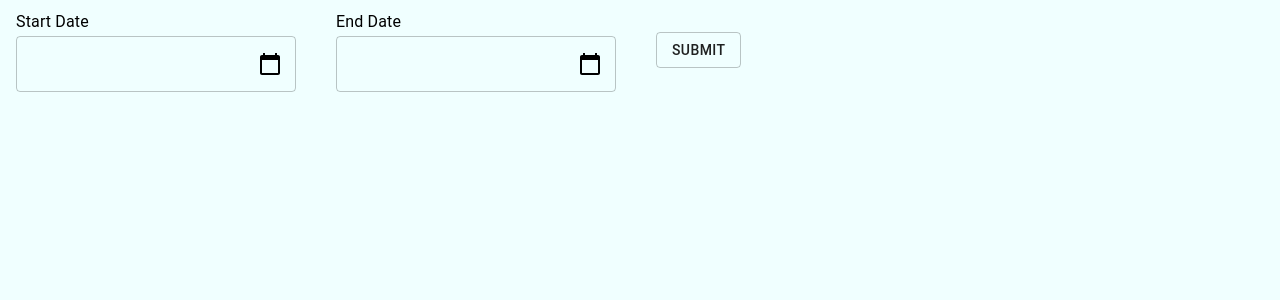
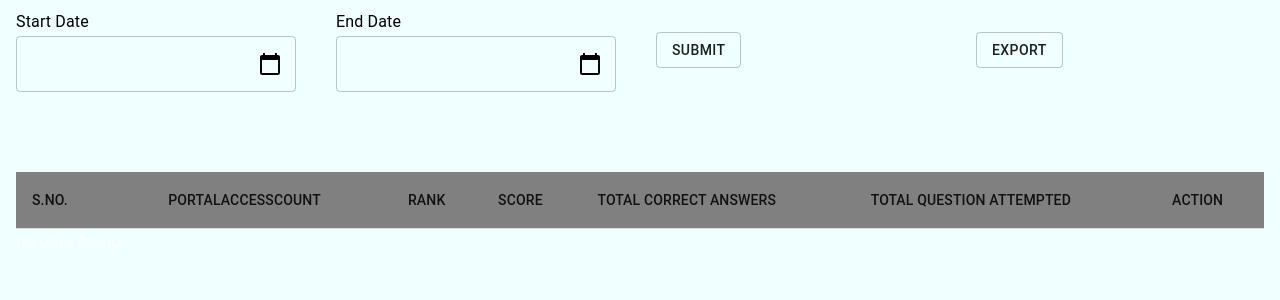
Before and after one commit to BNG-APP/CMS-Frontend, a React (Vite) app: page /swipe4win/ViewResult in a window 1280 px wide. Shown: the top 300 px of the page. Built offline with nearby package versions, Linux system fonts and the light colour scheme.

Commit message:
vit config change and result screen changes

```diff
--- a/src/Component/Swipe4win/MultiQuestion.jsx
+++ b/src/Component/Swipe4win/MultiQuestion.jsx
@@ -54,12 +54,8 @@ function MultiQuestion() {
     imageFile: selectedFile,
     csvFile: selectedCSVFile,
   });
-  const imageData = new FormData()
-  imageData.append("imageFile", convertedFile)
-  const [BannerUpload, BanneraUploadApi, Bannerloading] = useFetch(API_URLS.BannerUpload, {
-    imageFile: imageData,
-    "operatorId": op
-  });
+
+  const [BannerUpload, BanneraUploadApi, Bannerloading] = useFetch(API_URLS.BannerUpload);
   const [logoUpload, logoUploadApi, Logoloading] = useFetch(API_URLS.LogoUpload);
 
   const navigate = useNavigate();
@@ -78,9 +74,9 @@ function MultiQuestion() {
     console.log(typeof selectedFile, selectedCSVFile,"both file");
 
 
-    const formData = new FormData()
-    formData.append("imageFile", JSON.stringify(selectedFile))
-    formData.append("csvFile", JSON.stringify(selectedCSVFile))
+    // const formData = new FormData()
+    // formData.append("imageFile", JSON.stringify(selectedFile))
+    // formData.append("csvFile", JSON.stringify(selectedCSVFile))
     // const data = {
     //   imageFile:selectedFile ,
     //   csvFile:selectedCSVFile,
@@ -88,7 +84,7 @@ function MultiQuestion() {
     // console.log("Form Data:", formData);
 
 
-    POST("https://cmsn.bngrenew.com/cms/cmsUploadAllMultipartFile", formData)
+    POST(API_URLS.dataUpload, {imageFile:URL.createObjectURL(selectedFile),csvFile:URL.createObjectURL(selectedCSVFile)})
       .then((res) => {
         console.log(res);
       })
@@ -128,7 +124,7 @@ function MultiQuestion() {
   };
 
   const handleUploadBanner = () => {
-    BanneraUploadApi()
+    BanneraUploadApi({ imageFile:URL.createObjectURL( convertedLogoFile), "operatorId": op })
   };
 
   return (
@@ -193,7 +189,7 @@ function MultiQuestion() {
                 <img
                   src={URL.createObjectURL(convertedFile)}
                   alt="Converted"
-                  style={{ maxWidth: "100%", height: "auto" }}
+                  style={{ maxWidth: "100%", height: "100px" }}
                 />
                 <Button
                   variant="contained"
--- a/src/Component/Swipe4win/ViewResult.jsx
+++ b/src/Component/Swipe4win/ViewResult.jsx
@@ -1,16 +1,86 @@
 import React, { useState } from "react";
-import { Grid, Typography, FormControl, OutlinedInput, InputAdornment, Button, TableContainer } from "@material-ui/core";
+import { Grid, Typography, FormControl, OutlinedInput, InputAdornment, Button, TableContainer, makeStyles, Table, TableHead, TableRow, TableCell, TableBody, IconButton, Menu, MenuItem, } from "@material-ui/core";
 import { KeyboardDatePicker, MuiPickersUtilsProvider } from "@material-ui/pickers";
 import DateFnsUtils from "@date-io/date-fns";
 import CalendarTodayIcon from "@material-ui/icons/CalendarToday";
 import { GET } from "../../shared/Axios";
+import clsx from "clsx";
+import MoreVertIcon from "@material-ui/icons/MoreVert";
+import "tailwindcss/tailwind.css";
+const useStyles = makeStyles((theme) => ({
 
+
+  // ...
+  table: {
+    minWidth: 650,
+  },
+  tableContainer: {
+    margin: "5px",
+    border: "solid gray 2px",
+    // overflowX: "hidden",
+
+  },
+  imageCell: {
+    padding: 0,
+  },
+  image: {
+    width: "80px",
+    height: "auto",
+    objectFit: "cover",
+    borderRadius: "8px",
+    padding: "10px",
+  },
+  header: {
+    backgroundColor: "gray",
+    fontSize: "24px",
+    textTransform: "uppercase",
+    fontWeight: "600",
+    textAlign: "center",
+  },
+  actionButton: {
+    padding: theme.spacing(1),
+  },
+
+
+  menu: {
+    marginTop: theme.spacing(2),
+    zIndex: 1111
+  },
+  tablecell: {
+    textOverflow: "ellipsis",
+    overflow: "hidden",
+    whiteSpace: "nowrap",
+  }
+  // tableContainer: {
+  //   margin: "5px",
+  //   border: "solid gray 2px",
+  //   overflowX:"hidden"
+  // },
+  // imageCell: {
+  //   padding: 0,
+  // },
+  // image: {
+  //   width: "80px",
+  //   height: "auto",
+  //   objectFit: "cover",
+  //   borderRadius: "8px",
+  //   padding:"10px"
+  // },
+  // header:{
+  //   backgroundColor:"gray",
+  //   fontSize:"24px",
+  //   textTransform:"uppercase",
+  //   fontWeight:"600"
+  // }
+}));
 const ViewResult = () => {
+  const classes = useStyles();
   const [startDate, setStartDate] = useState(null);
   const [endDate, setEndDate] = useState(null);
   const [openStartDatePicker, setOpenStartDatePicker] = useState(false);
   const [openEndDatePicker, setOpenEndDatePicker] = useState(false);
   const [reportData, setReportData] = useState({})
+  const [anchorEl, setAnchorEl] = useState(null);
   const handleStartDateChange = (date) => {
     const ndate = new Date(date)
     console.log(ndate.toISOString())
@@ -28,13 +98,23 @@ const ViewResult = () => {
   const handleEndDateIconClick = () => {
     setOpenEndDatePicker(true);
   };
+  const handleMenuClick = (event, id) => {
+    setAnchorEl(event.currentTarget);
+    // setSelectedItemId(id);
+  };
 
+  const handleMenuClose = () => {
+    setAnchorEl(null);
+    // setSelectedItemId(null);
+  };
   const handleSubmit = () => {
     // Handle submit logic here
     console.log(startDate, endDate);
     GET(`https://swip4winapiv1.bngrenew.com:5081/swipe4win/cms/report/leaderboard?operatorId=zainlibyana_libya&gtDate=${startDate?.toISOString().split("T")[0]}&ltDate=${endDate?.toISOString().split("T")[0]}`).then((res) => setReportData(res)).catch((err) => console.log(err))
   };
-
+const handleExport=()=>{
+  GET(`https://swip4winapiv1.bngrenew.com:5081/swipe4win/cms/report/export/excel?operatorId=zainlibyana_libya&gtDate=${startDate?.toISOString().split("T")[0]}&ltDate=${endDate?.toISOString().split("T")[0]}`).then((res)=>console.log(res)).catch((err)=>console.log(err))
+}
   return (
     <div className="mx-4 my-2">
       <MuiPickersUtilsProvider utils={DateFnsUtils}>
@@ -114,9 +194,65 @@ const ViewResult = () => {
           <Grid item xs={12} sm={3}>
             <Button variant="outlined" onClick={handleSubmit}>Submit</Button>
           </Grid>
+          <Grid item xs={12} sm={3}>
+            <Button variant="outlined" onClick={handleExport}>Export</Button>
+          </Grid>
         </Grid>
       </MuiPickersUtilsProvider>
-      {reportData && <TableContainer></TableContainer>}
+      {reportData && <TableContainer className={(classes.tableContainer, "mt-20")}>
+        <Table className={classes.table} aria-label="simple table">
+          <TableHead className={classes.header}>
+            <TableRow>
+              <TableCell>S.No.</TableCell>
+
+                <TableCell>portalAccessCount</TableCell>
+                <TableCell>rank</TableCell>
+                <TableCell>score</TableCell>
+                <TableCell>total Correct Answers</TableCell>
+                <TableCell>total Question Attempted</TableCell>
+
+              <TableCell>Action</TableCell>
+            </TableRow>
+          </TableHead>
+          <TableBody>
+           {reportData?.winners?.length>0?
+             reportData.winners.map((item,idx)=>{
+               return(<TableRow key={item.rank}>
+                <TableCell>{idx + 1}</TableCell>
+                <TableCell key={item.rank}>{item.portalAccessCount}</TableCell>
+                <TableCell>{item.rank}</TableCell>
+                <TableCell>{item.score}</TableCell>
+                <TableCell>{item.totalCorrectAnswers}</TableCell>
+                <TableCell>{item.totalQuestionAttempted}</TableCell>
+                <IconButton
+                  aria-label="more"
+                  aria-controls="menu"
+                  aria-haspopup="true"
+                  className={classes.actionButton}
+                  onClick={(event) => handleMenuClick(event, item.rank)}
+                >
+                  <MoreVertIcon />
+                </IconButton>
+                <Menu
+                  id="menu"
+                  anchorEl={anchorEl}
+                  keepMounted
+                  open={Boolean(anchorEl && selectedItemId === item.rank)}
+                  onClose={handleMenuClose}
+                  className={classes.menu}
+                >
+                  {/* onClick={()=>handleEdit(item,idx)} */}
+                  <MenuItem onClick={() => navigate("/swipe4win/EditDetails", { state: item })}>Edit</MenuItem>
+                  <MenuItem onClick={() => handleDelete(item)}>Delete</MenuItem>
+                </Menu>
+
+              </TableRow>)
+             })
+           :<div>no data found</div>}
+
+          </TableBody>
+        </Table>
+      </TableContainer>}
     </div>
   );
 };
--- a/vite.config.js
+++ b/vite.config.js
@@ -1,13 +1,36 @@
-import { defineConfig } from 'vite'
-import react from '@vitejs/plugin-react'
+// import { defineConfig } from 'vite'
+// import react from '@vitejs/plugin-react'
+
+// // https://vitejs.dev/config/
+// // export default defineConfig({
+// //   plugins: [react()],
+// // })
+// module.exports = defineConfig({
+//   plugins: [react()],
+//   build: {
+//     outDir: 'build'
+//   }
+// });
+import { defineConfig } from 'vite';
+import react from '@vitejs/plugin-react';
+import fs from 'fs/promises';
 
 // https://vitejs.dev/config/
-// export default defineConfig({
-//   plugins: [react()],
-// })
-module.exports = defineConfig({
+export default defineConfig({
   plugins: [react()],
-  build: {
-    outDir: 'build'
-  }
-});
+  esbuild: {
+    loader: 'jsx',
+  },
+  resolve: {
+    alias: {
+      './runtimeConfig': './runtimeConfig.browser',
+    },
+  },
+  optimizeDeps: {
+    esbuildOptions: {
+      loader: {
+        '.js': 'jsx',
+      },
+    },
+  },
+})
```
